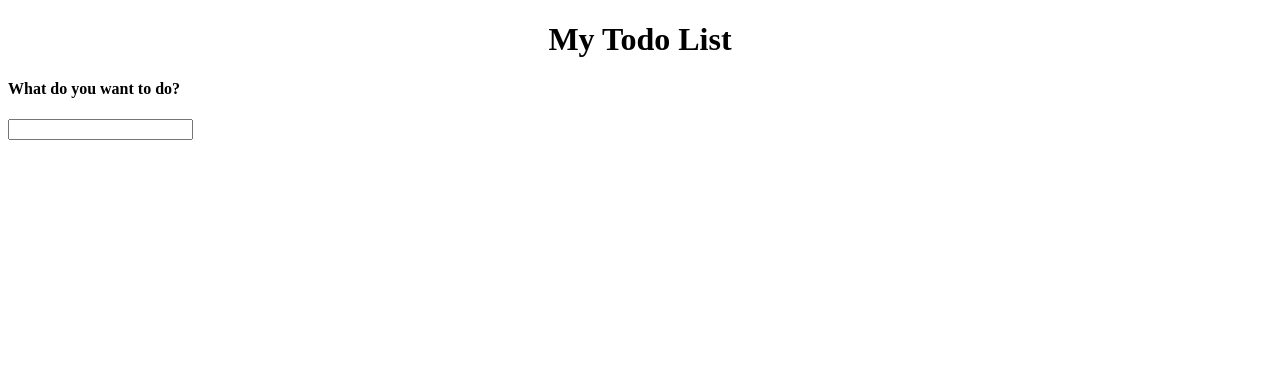
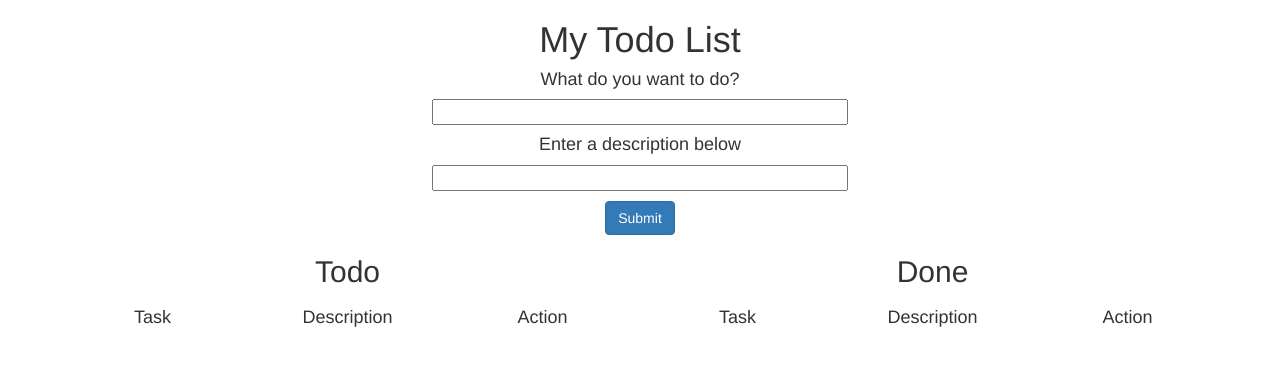
Before and after one commit to davecorum/to-do-app, a plain HTML site: page index.html in a window 1280 px wide. Drawn offline with Linux system fonts and the light colour scheme.

Commit message:
Todo App Worked On Some...

```diff
--- a/css/styles.css
+++ b/css/styles.css
@@ -1,3 +1,7 @@
-.h1 {
-  text-align: center;
+.input {
+  width: 75%
 }
+
+.btn-primary {
+  margin-top: 10px;
+}
--- a/index.html
+++ b/index.html
@@ -4,13 +4,58 @@
   <meta charset="UTF-8">
   <meta name="viewport" content="width=device-width, initial-scale=1.0">
   <meta http-equiv="X-UA-Compatible" content="ie=edge">
+  <link rel="stylesheet" href="css/bootstrap.min.css">
   <link rel="stylesheet" href="css/styles.css">
   <title>ToDo List</title>
 </head>
 <body>
-  <h1 class="h1">My Todo List</h1>
-  <h4>What do you want to do?</h4>
-  <input type="text">
+  <form name="todo-form">
+    <div class="container text-center">
+      <div class="row">
+        <div class="col-md-6 col-md-offset-3">
+          <h1 class="h1">My Todo List</h1>
+          <h4>What do you want to do?</h4>
+          <input type="text" name="task" class="input">
+          <h4>Enter a description below</h4>
+          <input type="text" name="desc" class="input"></br>
+          <button type="submit" class="btn btn-primary">Submit</button>
+        </div>
+      </div>
+    </div>
+  </form>
+  <div class="container text-center">
+    <div class="row">
+      <div class="col-md-6">
+        <h2>Todo</h2>
+      </div>
+      <div class="col-md-6">
+        <h2>Done</h2>
+      </div>
+    </div>
+  </div>
+  <div class="container text-center">
+    <div class="row">
+      <div class="col-md-2">
+        <h4>Task</h4>
+      </div>
+      <div class="col-md-2">
+        <h4>Description</h4>
+      </div>
+      <div class="col-md-2">
+        <h4>Action</h4>
+      </div>
+      <div class="col-md-2">
+        <h4>Task</h4>
+      </div>
+      <div class="col-md-2">
+        <h4>Description</h4>
+      </div>
+      <div class="col-md-2">
+        <h4>Action</h4>
+      </div>
+    </div>
+  </div>
+  <!--<script src="js/bootstrap.min.js"></script> -->
   <script src="js/scripts.js"></script>
 </body>
 </html>
--- a/js/scripts.js
+++ b/js/scripts.js
@@ -0,0 +1,78 @@
+let body = document.querySelector("body");
+
+let todoForm = document.forms.login;
+let taskInput = todoForm.task.value;
+let descInput = todoForm.desc.value;
+
+function Task(task, desc) {
+  this.task = task;
+  this.desc = desc;
+};
+
+function newTask(task, desc) {
+  for(let i = 0, i < 3, i++) {
+    let firstDiv = document.createElement("div");
+    firstDiv.classList.add("container", "text-centered");
+    body.appendChild(firstDiv);
+    let secondDiv = document.createElement("div");
+    secondDiv.classList.add("row");
+    firstDiv.appendChild(secondDiv);
+    let thirdDiv = document.createElement("div");
+    thirdDiv.classList.add("col-md-2");
+    secondDiv.appendChild(thirdDiv);
+
+  }
+}
+
+todoForm.addEventListener("submit", e => {
+  e.preventDefault();
+  let Task = new Task(taskInput, descInput);
+
+  todoForm.reset();
+})
+
+
+
+
+
+
+
+
+
+
+
+
+
+
+
+
+
+
+
+
+
+
+
+
+
+
+
+
+
+
+
+
+
+
+
+
+
+
+
+
+
+
+
+
+
+//
```
